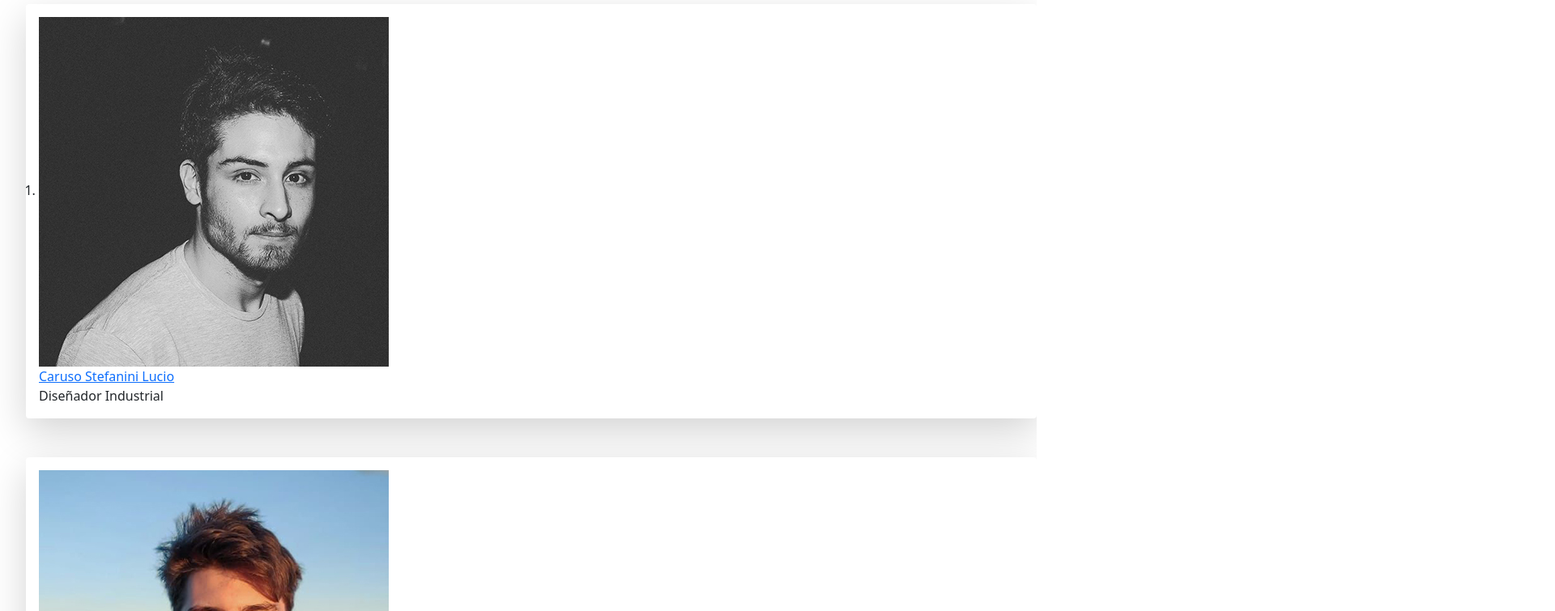
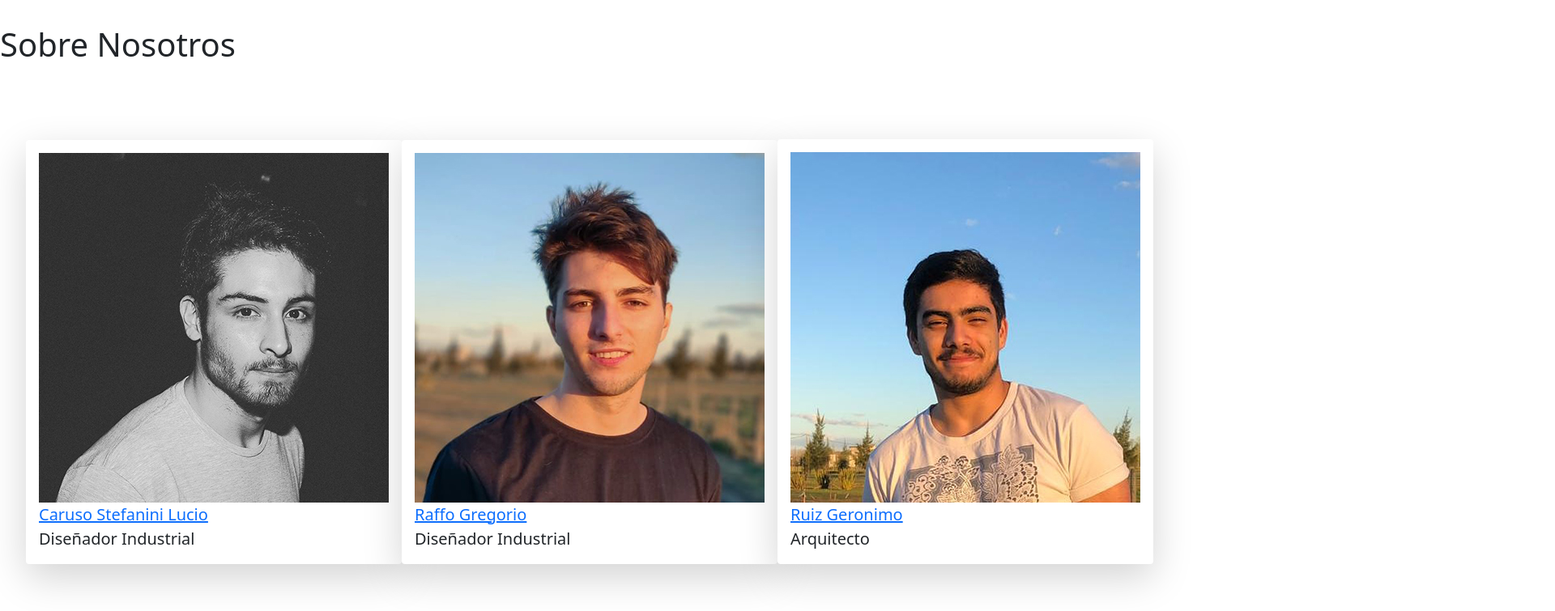
Before and after one commit to luchostef/ProyectoEstudio, a plain HTML site: page index.html in a window 1280 px wide. Shown: the part 1108-1863 px from the top of the page at 81% size, 1920 px wide, since content can reach past the window. Drawn offline with nearby package versions, Linux system fonts and the light colour scheme; the site is published under a folder, as on GitHub Pages, so addresses that start at the root find nothing.

Commit message:
cambios html

```diff
--- a/index.html
+++ b/index.html
@@ -20,7 +20,7 @@
   <link href="https://cdn.jsdelivr.net/npm/bootstrap@5.1.3/dist/css/bootstrap.min.css" rel="stylesheet"
     integrity="sha384-1BmE4kWBq78iYhFldvKuhfTAU6auU8tT94WrHftjDbrCEXSU1oBoqyl2QvZ6jIW3" crossorigin="anonymous">
   <!-- CSS -->
-  <link rel="stylesheet" href="/css/estilo.css">
+  <link rel="stylesheet" href="./css/estilo.css">
 
 </head>
 
```
